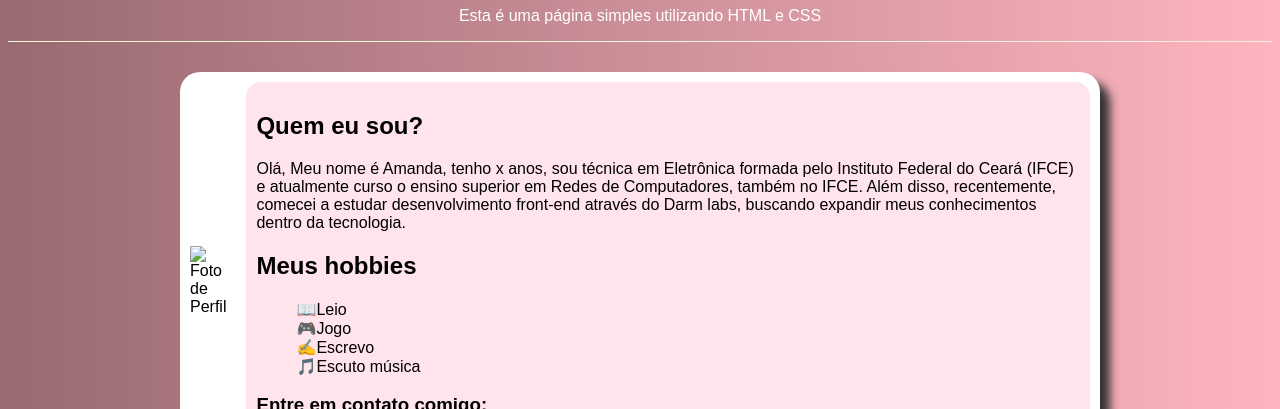
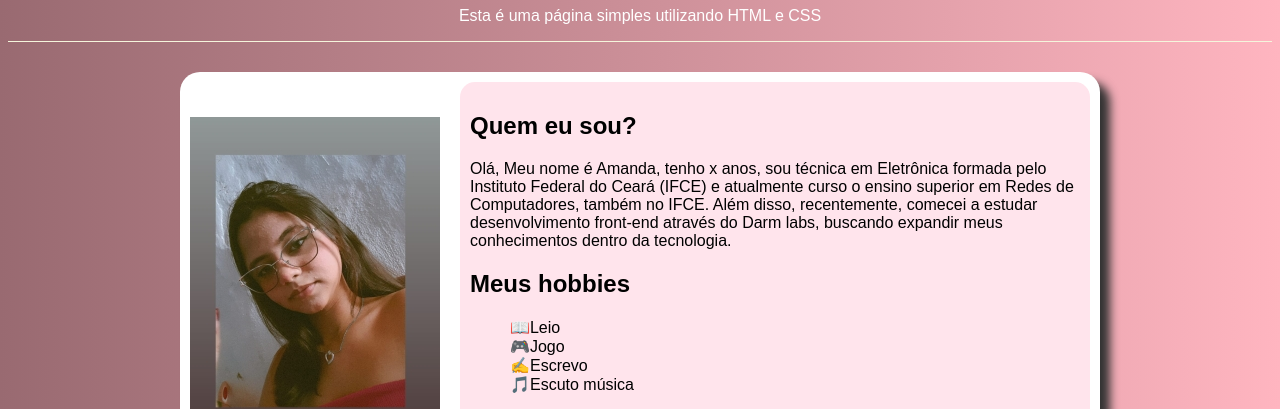
Before and after one commit to amandascript/html-css, a plain HTML site: page index.html in a window 1280 px wide. Shown: the part 73-482 px from the top of the page. Drawn offline with Linux system fonts and the light colour scheme; files whose address does not match are found by name.

Commit message:
Update index.html
Corrigi o caminho da imagem de perfil para pasta correta

```diff
--- a/index.html
+++ b/index.html
@@ -14,7 +14,7 @@
      </header>
 <main>
   <section id="perfil">
-  <img src="imagem/imagemperdil.jpg" alt="Foto de Perfil" class="foto-perfil">
+  <img src="imagens/imagemperdil.jpg" alt="Foto de Perfil" class="foto-perfil">
   <div class="informacoes">
     <section id="sobre-mim">
       <h2>Quem eu sou?</h2>
```
